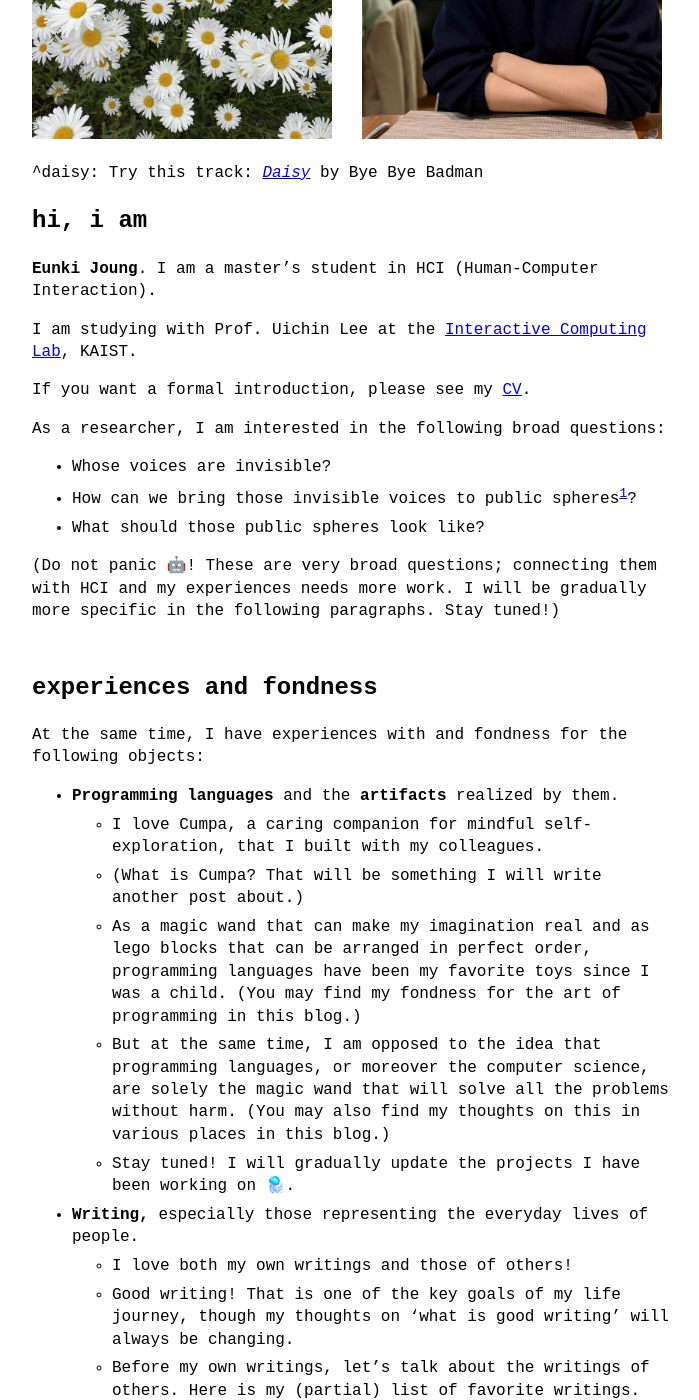
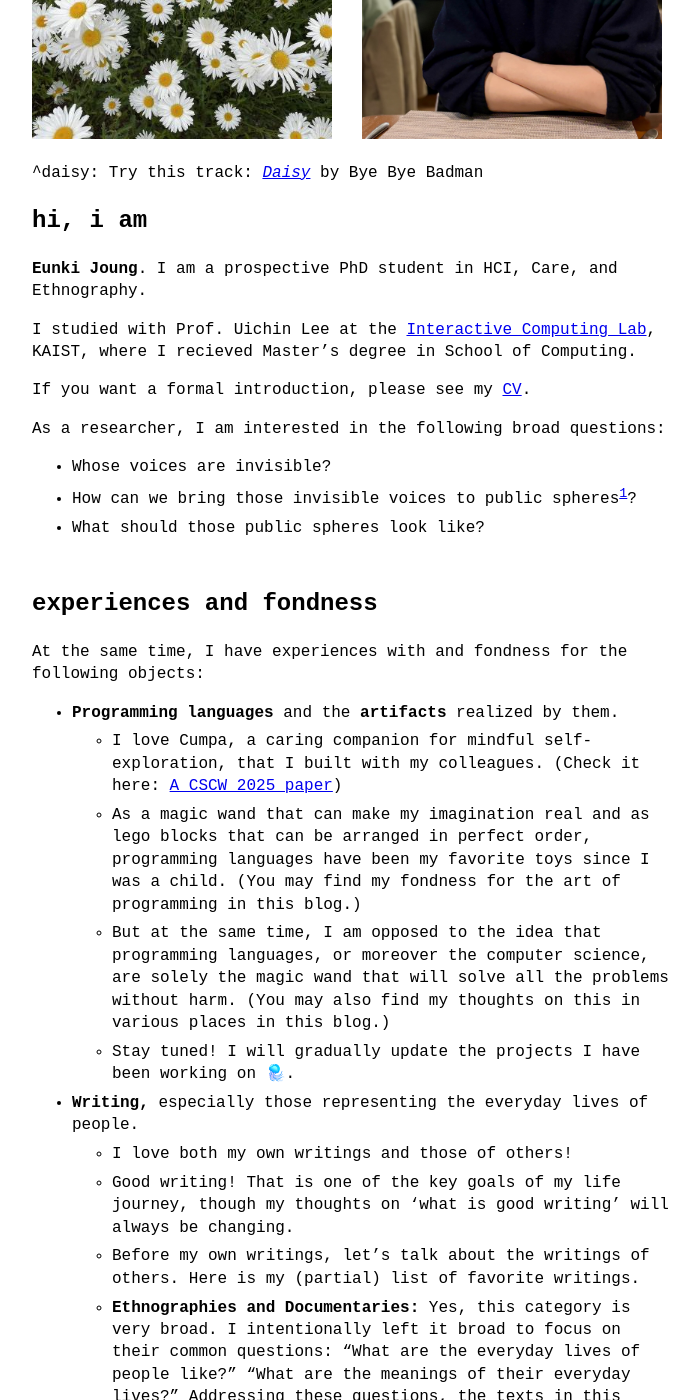
Before and after one commit to eunkiyomi/eunkiyomi.github.io, a Jekyll site: the page built from _posts/2025-02-05-eunki-as-researcher.md, in a window 1280 px wide and 1400 px high, scrolled down 498 px. Shown: the whole window, without its empty margins (288-987 px from the left). Built offline with Jekyll 4.4.1, drawn with Linux system fonts in a browser that asks for light colours.

Commit message:
eunki as a researcher

```diff
--- a/_posts/2025-02-05-eunki-as-researcher.md
+++ b/_posts/2025-02-05-eunki-as-researcher.md
@@ -19,9 +19,9 @@ body {
 
 # hi, i am
 
-**Eunki Joung**. I am a master's student in HCI (Human-Computer Interaction).
+**Eunki Joung**. I am a prospective PhD student in HCI, Care, and Ethnography.
 
-I am studying with Prof. Uichin Lee at the [Interactive Computing Lab](https://ic.kaist.ac.kr), KAIST.
+I studied with Prof. Uichin Lee at the [Interactive Computing Lab](https://ic.kaist.ac.kr), KAIST, where I recieved Master's degree in School of Computing.
 
 If you want a formal introduction, please see my [CV](/assets/docs/Eunki_s_CV.pdf).
 
@@ -32,14 +32,11 @@ As a researcher, I am interested in the following broad questions:
 
 [^public-spheres]: Some people may realize Jürgen Habermas's theory when I say 'public spheres.' I think that can be a good start to share my hope of genuine and inclusive communication, but I am not an expert on his theory yet. Thus, please do not think of it as a rigorous use of 'public sphere,' if you are knowledgeable about that concept. Also, I intentionally used a plural form of 'public spheres' because I think there can be multiple forms of public spheres working well at particular contexts, which I hope to explore.
 
-(Do not panic 🤖! These are very broad questions; connecting them with HCI and my experiences needs more work. I will be gradually more specific in the following paragraphs. Stay tuned!)
-
 ## experiences and fondness
 
 At the same time, I have experiences with and fondness for the following objects:
 - **Programming languages** and the **artifacts** realized by them.
-  - I love Cumpa, a caring companion for mindful self-exploration, that I built with my colleagues.
-  - (What is Cumpa? That will be something I will write another post about.)
+  - I love Cumpa, a caring companion for mindful self-exploration, that I built with my colleagues. (Check it here: [A CSCW 2025 paper](https://ic.kaist.ac.kr/publications/papers/lee2025cumpa.pdf))
   - As a magic wand that can make my imagination real and as lego blocks that can be arranged in perfect order, programming languages have been my favorite toys since I was a child. (You may find my fondness for the art of programming in this blog.)
   - But at the same time, I am opposed to the idea that programming languages, or moreover the computer science, are solely the magic wand that will solve all the problems without harm. (You may also find my thoughts on this in various places in this blog.)
   - Stay tuned! I will gradually update the projects I have been working on 🪼.
```
